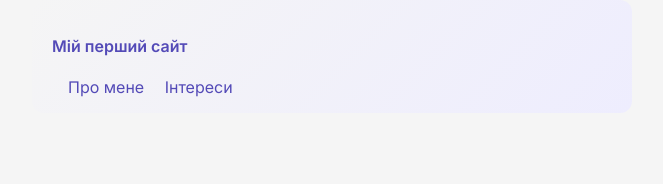
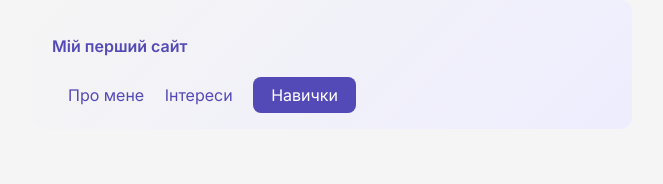
Before and after one commit to Camelot17/my-site, a plain HTML site: page index.html in a window 1280 px wide. Shown: the top 184 px of the page, without its empty margins (308-971 px from the left). Drawn offline with Linux system fonts and the light colour scheme.

Commit message:
Update index.html

```diff
--- a/index.html
+++ b/index.html
@@ -13,6 +13,7 @@
     <nav>
       <a href="#про-мене">Про мене</a>
       <a href="#інтереси">Інтереси</a>
+      <a href="#навички" class="btn">Навички</a>
     </nav>
   </header>
 
```
